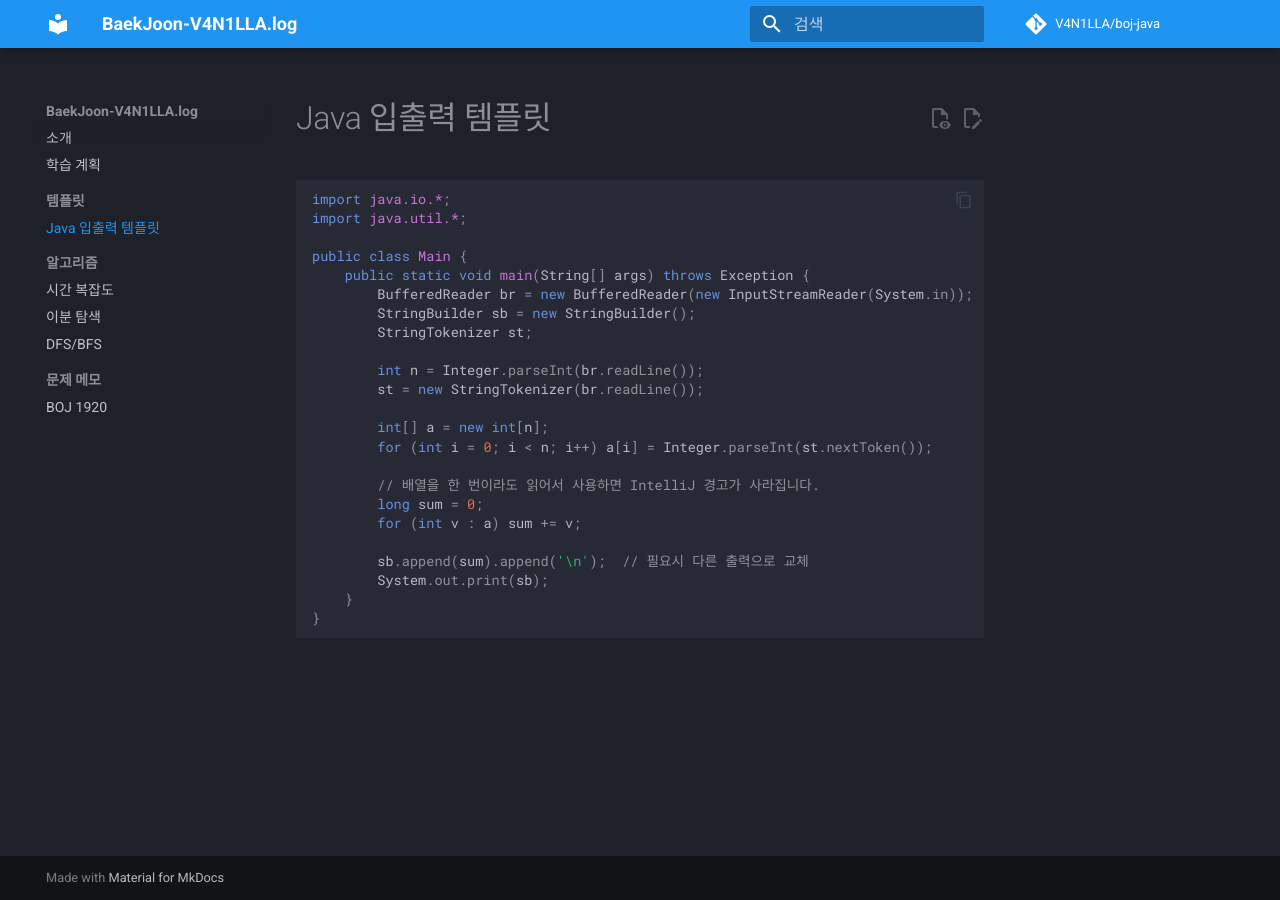
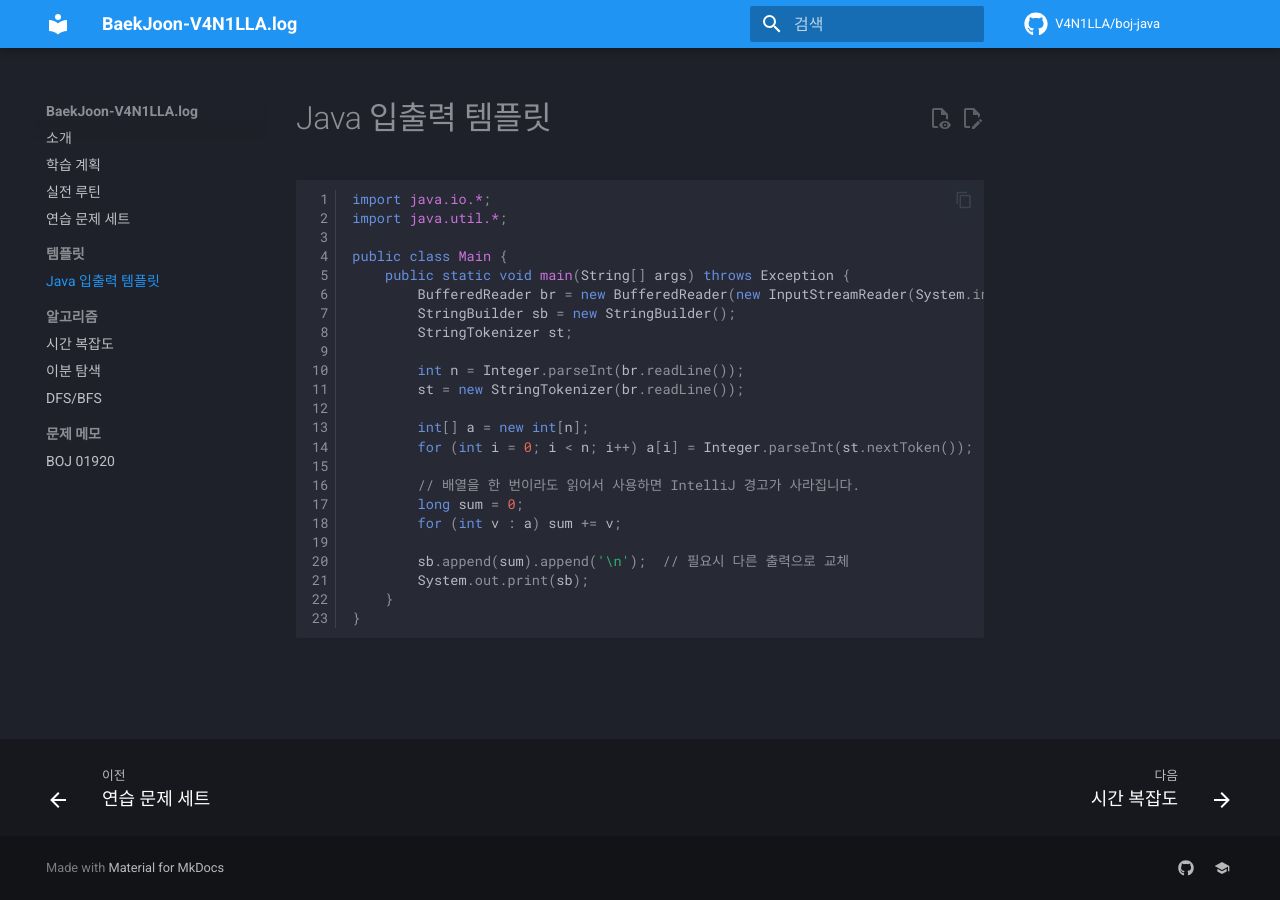
Before and after one commit to V4N1LLA/boj-java, an MkDocs documentation site: the page built from docs/snippets/java-io-template.md, in a window 1280 px wide. Built offline with MkDocs 1.6.1 and Material for MkDocs 9.7.7, drawn with Linux system fonts in a browser that asks for light colours; comment, search, counter and statistics services are not loaded.

Commit message:
:recycle: chore(docs): mkdocs.yml 구조 정리 + UX 강화
- strict/use_directory_urls 적용
- Material features 확장(nav.progress, tracking, footer, toc.follow 등)
- repo/social 아이콘 추가
- git-revision-date-localized 지역화(Asia/Seoul, ko)
- 문제 NAV 자동치환 마커 유지(PROBLEM_NAV:START/END)

```diff
--- a/mkdocs.yml
+++ b/mkdocs.yml
@@ -6,24 +6,53 @@ repo_url: https://github.com/V4N1LLA/boj-java
 repo_name: V4N1LLA/boj-java
 edit_uri: edit/main/docs/
 
+# 빌드 품질 강화 (워크플로우에서도 --strict 사용 중)
+strict: true
+use_directory_urls: true
+
 theme:
   name: material
   language: ko
   features:
+    # 내비게이션/레이아웃
     - navigation.instant
+    - navigation.instant.progress
+    - navigation.tracking
     - navigation.sections
     - navigation.top
+    - navigation.footer
+    # 코드/문서 액션
     - content.code.copy
+    - content.code.annotate
     - content.action.edit
     - content.action.view
+    # 기타
+    - toc.follow
   palette:
     - scheme: slate
       primary: blue
       accent: indigo
+  icon:
+    repo: fontawesome/brands/github
+
+# (선택) 커스텀 스타일을 쓰려면 주석 해제 후 파일 추가
+# extra_css:
+#   - stylesheets/extra.css
+
+extra:
+  social:
+    - icon: fontawesome/brands/github
+      link: https://github.com/V4N1LLA
+      name: GitHub
+    - icon: material/school
+      link: https://solved.ac/v4n1ll4
+      name: solved.ac
 
 nav:
   - 소개: index.md
   - 학습 계획: study-plan.md
+  - 실전 루틴: practice-routine.md
+  - 연습 문제 세트: practice-sets.md
   - 템플릿:
       - Java 입출력 템플릿: snippets/java-io-template.md
   - 알고리즘:
@@ -31,19 +60,38 @@ nav:
       - 이분 탐색: algorithms/binary-search.md
       - DFS/BFS: algorithms/bfs-dfs.md
   - 문제 메모:
-      - BOJ 1920: problems/01920.md
+      # PROBLEM_NAV:START
+      - BOJ 01920: problems/01920.md
+      # PROBLEM_NAV:END
 
 plugins:
   - search
   - git-revision-date-localized:
       fallback_to_build_date: true
+      type: date
+      timezone: Asia/Seoul
+      locale: ko
   - minify:
       minify_html: true
 
 markdown_extensions:
+  # 기본
   - admonition
   - footnotes
+  - attr_list
+  - def_list
+  - md_in_html
   - toc:
       permalink: true
+  # pymdownx (Material 권장 세트)
   - pymdownx.details
   - pymdownx.superfences
+  - pymdownx.inlinehilite
+  - pymdownx.highlight:
+      anchor_linenums: true
+      linenums: true
+  - pymdownx.tabbed:
+      alternate_style: true
+  - pymdownx.emoji:
+      emoji_index: !!python/name:materialx.emoji.twemoji
+      emoji_generator: !!python/name:materialx.emoji.to_svg
```
